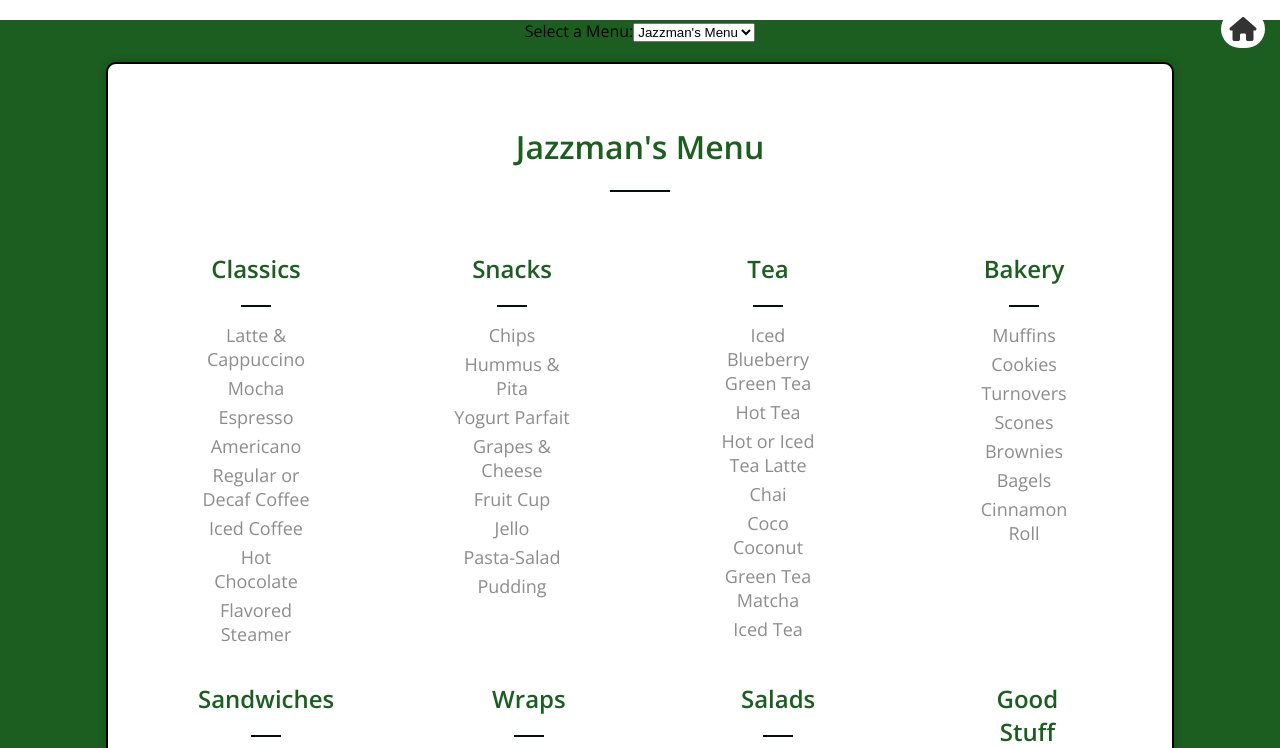
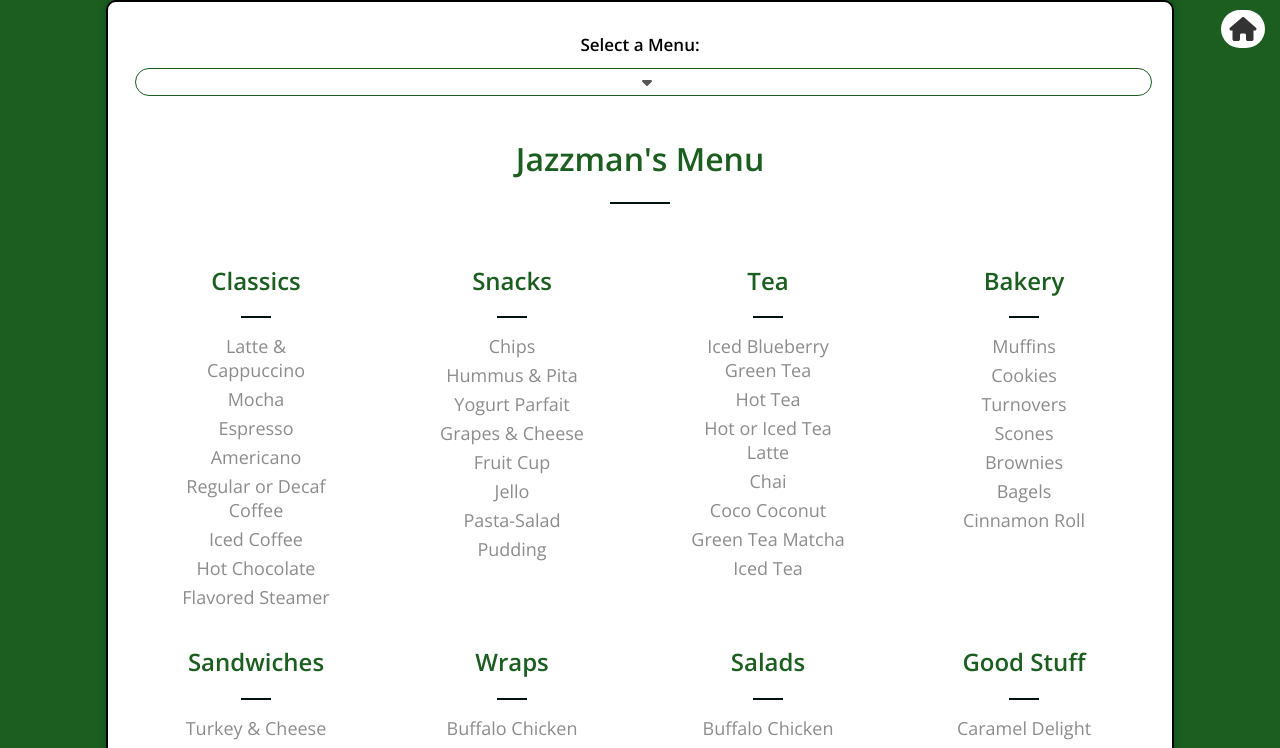
Before and after one commit to stevenson-space/shs, a Vue app: page /jazzmanMenu in a window 1280 px wide. Shown: the top 748 px of the page. Built offline with nearby package versions, Linux system fonts and the light colour scheme.

Commit message:
Added dropdown and matched styling

```diff
--- a/src/views/JazzmanMenu/JazzmanMenu.vue
+++ b/src/views/JazzmanMenu/JazzmanMenu.vue
@@ -1,38 +1,37 @@
 <template>
     <div class="outer-container">
-        <div class="menu-dropdown">
-            <label for="menu-select">Select a Menu:</label>
-            <select id="menu-select" v-model="selectedMenu">
-                <option value="jazzmans">Jazzman's Menu</option>
-                <option value="pwc-cafe">PWC Cafe Menu</option>
-                <option value="deli">Deli Menu</option>
-                <option value="special">Special Menu</option>
-            </select>
-        </div>
+
         <div class="menu-container">
+            <h1 class="menu-text" for="menu-select">Select a Menu:</h1>
+            <Dropdown :options="menuOptions"
+                      :modelValue="selectedMenu"
+                      align="center"
+                      direction="down"
+                      @update:modelValue="onMenuSelect" />
+
             <div>
                 <plain-header title="Menus" />
 
                 <div class="menu-board">
-                    <header class="menu-header" v-if="selectedMenu === 'jazzmans'">
+                    <header class="menu-header" v-if="selectedMenu === 'Jazzmans'">
                         <h1 class="menu-title">Jazzman's Menu</h1>
                         <div class="green-line"></div>
                     </header>
-                    <header class="menu-header" v-if="selectedMenu === 'pwc-cafe'">
+                    <header class="menu-header" v-if="selectedMenu === 'Pwc Cafe'">
                         <h1 class="menu-title">PWC Menu</h1>
                         <div class="green-line"></div>
                     </header>
-                    <header class="menu-header" v-if="selectedMenu === 'deli'">
+                    <header class="menu-header" v-if="selectedMenu === 'Deli Menu'">
                         <h1 class="menu-title">Deli Menu</h1>
                         <div class="green-line"></div>
                     </header>
-                    <header class="menu-header" v-if="selectedMenu === 'special'">
+                    <header class="menu-header" v-if="selectedMenu === 'Special Menu'">
                         <h1 class="menu-title">Special Menu</h1>
                         <div class="green-line"></div>
                     </header>
 
 
-                    <div class="menu-row" v-if="selectedMenu === 'pwc-cafe'">
+                    <div class="menu-row" v-if="selectedMenu === 'Pwc Cafe'">
                         <section class="menu-categoryFour">
                             <h2 class="category-title">Açaí Bowl</h2>
                             <div class="small-green-line"></div>
@@ -96,7 +95,7 @@
                     </div>
 
 
-                    <div class="menu-row" v-if="selectedMenu === 'special'">
+                    <div class="menu-row" v-if="selectedMenu === 'Special Menu'">
                         <section class="menu-categorySix">
                             <h2 class="category-title">Poké Bowl <br />(Monday)</h2>
                             <div class="small-green-line"></div>
@@ -193,7 +192,7 @@
                         </section>
                     </div>
 
-                    <div class="menu-row" v-if="selectedMenu === 'pwc-cafe'">
+                    <div class="menu-row" v-if="selectedMenu === 'Pwc Cafe'">
                         <section class="menu-categoryThree">
                             <h2 class="category-title">Tea/Coffee</h2>
                             <div class="small-green-line"></div>
@@ -241,7 +240,7 @@
                         </section>
                     </div>
 
-                    <div class="menu-row" v-if="selectedMenu === 'jazzmans'">
+                    <div class="menu-row" v-if="selectedMenu === 'Jazzmans'">
                         <section class="menu-category">
                             <h2 class="category-title">Classics</h2>
                             <div class="small-green-line"></div>
@@ -303,7 +302,7 @@
                         </section>
                     </div>
 
-                    <div class="menu-row" v-if="selectedMenu === 'jazzmans'">
+                    <div class="menu-row" v-if="selectedMenu === 'Jazzmans'">
                         <section class="menu-categoryTwo">
                             <h2 class="category-title">Sandwiches</h2>
                             <div class="small-green-line"></div>
@@ -351,7 +350,7 @@
                             </ul>
                         </section>
                     </div>
-                    <div class="menu-row" v-if="selectedMenu === 'deli'">
+                    <div class="menu-row" v-if="selectedMenu === 'Deli Menu'">
                         <section class="menu-categoryFive">
                             <h2 class="category-title">Bread</h2>
                             <div class="small-green-line"></div>
@@ -414,20 +413,39 @@
 
             </div>
         </div>
-        </div>
+    </div>
 </template>
 
 <script>
     import PlainHeader from '@/components/HomeLink.vue'; // Update the import path accordingly
+    import Dropdown from '@/Components/Dropdown.vue'; // Import the Dropdown component
+
     export default {
         components: {
             PlainHeader,
+            Dropdown, // Register the Dropdown component
         },
         data() {
             return {
-                selectedMenu: 'jazzmans', // Default selection
+                selectedMenu: 'Jazzmans', // Default selection
+                // Additional data for Dropdown component
+                menuOptions: [
+                    'Jazzmans',
+                    'Pwc Cafe',
+                    'Deli Menu',
+                    'Special Menu',
+                ],
+                selectedOptionIndex: 0, // Default selected index
             };
         },
+        methods: {
+            onMenuSelect(selectedIndex) {
+                this.selectedOptionIndex = selectedIndex; // Update the selected option index
+                this.selectedMenu = this.menuOptions[selectedIndex];
+      },
+            // ... Other methods
+        },
+
     };
 </script>
 
@@ -447,6 +465,9 @@
   box-shadow: 0px 0px 10px rgba(0, 0, 0, 0.2)
   margin: auto
 
+.menu-text
+    text-align: center
+    font-size: 17px
 
 .menu-dropdown
     text-align: center
@@ -518,38 +539,38 @@
     justify-content: center
 
 .menu-category
-    margin-right: 70px
-    margin-left: 70px
+    margin-right: 50px
+    margin-left: 50px
     text-align: center
     flex: 1
 
 .menu-categoryTwo
-    margin-right: 70px
-    margin-left: 70px
+    margin-right: 50px
+    margin-left: 50px
     text-align: center
     flex: 1
 
 .menu-categoryThree
-    margin-right: 90px
-    margin-left: 90px
+    margin-right: 50px
+    margin-left: 50px
     text-align: center
     flex: 1
 
 .menu-categoryFour
-    margin-right: 90px
-    margin-left: 90px
+    margin-right: 50px
+    margin-left: 50px
     text-align: center
     flex: 1
 
 .menu-categoryFive
-    margin-right: 97px
-    margin-left: 97px
+    margin-right: 50px
+    margin-left: 50px
     text-align: center
     flex: 1
 
 .menu-categorySix
-    margin-right: 25px
-    margin-left: 25px
+    margin-right: 50px
+    margin-left: 50px
     text-align: center
     flex: 1
 .category-title
```
